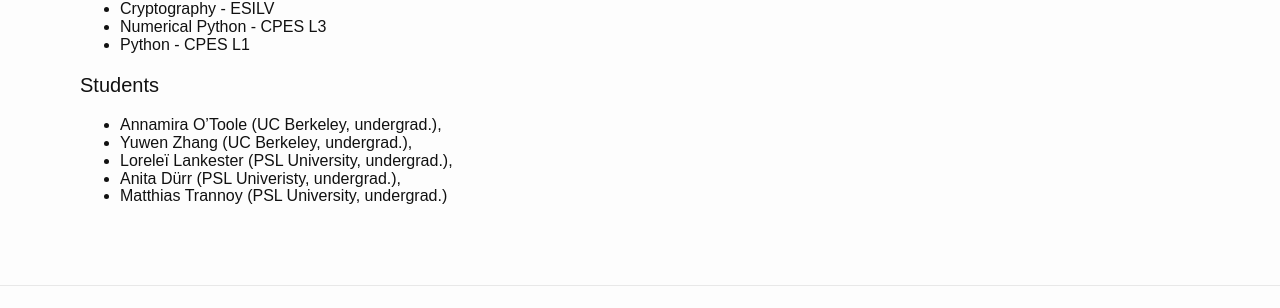
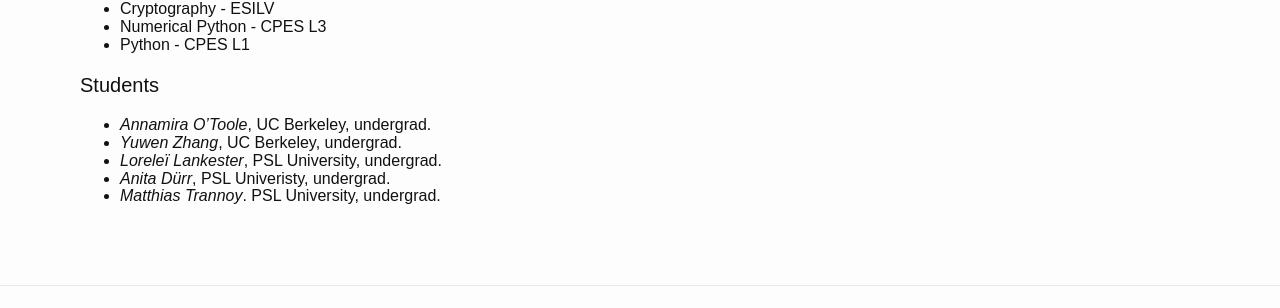
Before and after one commit to mmaker/mmaker.github.io, a Jekyll site: the page built from teaching.md, in a window 1280 px wide. Shown: the part 214-522 px from the top of the page. Built offline with Jekyll 4.4.1, drawn with Linux system fonts in a browser that asks for light colours; nearby versions of some CDN libraries.

```diff
--- a/teaching.md
+++ b/teaching.md
@@ -12,8 +12,8 @@ permalink: /teaching.html
 
 ## Students
 
-- Annamira O'Toole (UC Berkeley, undergrad.),
-- Yuwen Zhang (UC Berkeley, undergrad.),
-- Loreleï Lankester (PSL University, undergrad.),
-- Anita Dürr (PSL Univeristy, undergrad.),
-- Matthias Trannoy (PSL University, undergrad.)
+- _Annamira O'Toole_, UC Berkeley, undergrad.
+- _Yuwen Zhang_, UC Berkeley, undergrad.
+- _Loreleï Lankester_, PSL University, undergrad.
+- _Anita Dürr_, PSL Univeristy, undergrad.
+- _Matthias Trannoy_. PSL University, undergrad.
```
